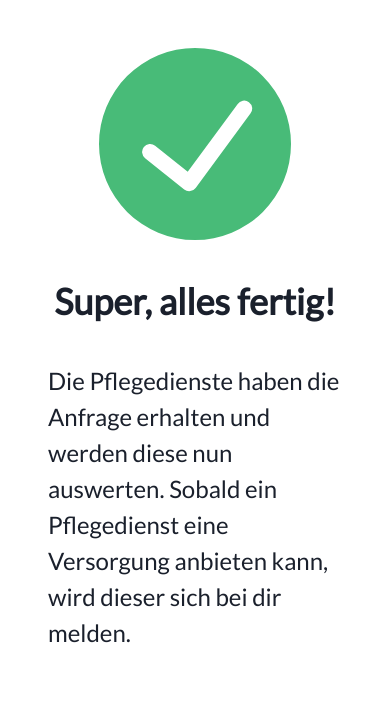
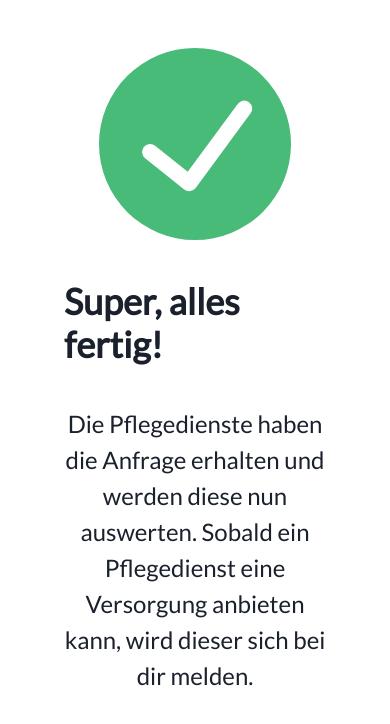
Before and after one commit to TamaraGunkel/MatchingPflege, a React (Create React App) app in the folder frontend/: page /success in a window 390 px wide. Shown: the top 724 px of the page. Built offline with nearby package versions, Linux system fonts and the light colour scheme.

Commit message:
Make success page more responsive

```diff
--- a/frontend/src/components/Success/Success.js
+++ b/frontend/src/components/Success/Success.js
@@ -1,16 +1,18 @@
-import {Center, VStack, Heading, Text} from '@chakra-ui/react';
+import {Center, VStack, Heading, Text, Container} from '@chakra-ui/react';
 import {CheckCircleIcon} from '@chakra-ui/icons';
 
 const Success = () => (
   <Center>
-    <VStack p={12} spacing={10} w="3xl">
+    <Container maxW="3xl">
+      <VStack p={12} spacing={10}>
         <CheckCircleIcon w={48} h={48} color="green.400" />
         <Heading size="2xl">Super, alles fertig!</Heading>
-      <Text fontSize="2xl">
+        <Text fontSize="2xl" textAlign="center">
           Die Pflegedienste haben die Anfrage erhalten und werden diese nun auswerten. Sobald ein
           Pflegedienst eine Versorgung anbieten kann, wird dieser sich bei dir melden.
         </Text>
       </VStack>
+    </Container>
   </Center>
 );
 
```
Lines whose indentation alone changed are shown as unchanged.
